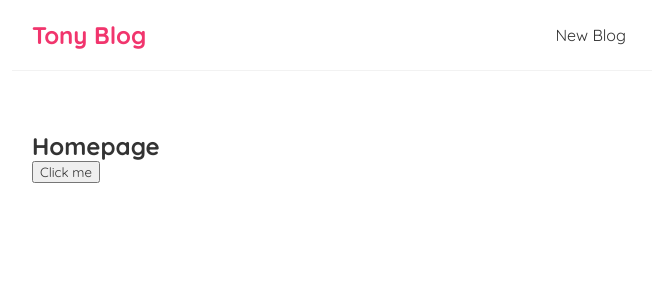
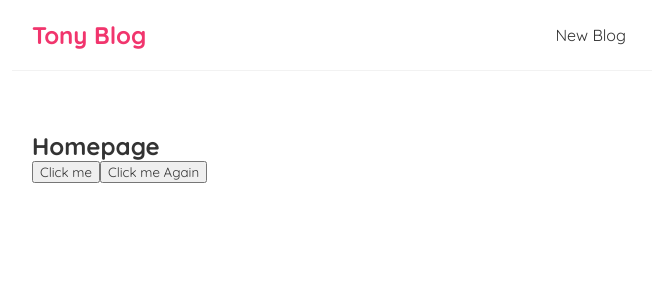
Before and after one commit to G-69westside/road-to-react, a React (Create React App) app: page / in a window 1280 px wide. Shown: the top 300 px of the page, without its empty margins (308-964 px from the left). Built offline with nearby package versions, Linux system fonts and the light colour scheme.

Commit message:
learning how to create button events in react

```diff
--- a/src/Home.js
+++ b/src/Home.js
@@ -1,11 +1,21 @@
 const Home = () => {
   const handleClick = () => {
-
+    alert("Clicked");
+  };
+  const handleClickAgain = (name) => {
+    alert("Hello " + name);
   };
   return (
     <div className="home">
       <h2>Homepage</h2>
-      <button>Click me </button>
+      <button onClick={handleClick}>Click me </button>
+      <button
+        onClick={() => {
+          handleClickAgain("Mario");
+        }}
+      >
+        Click me Again
+      </button>
     </div>
   );
 };
```
